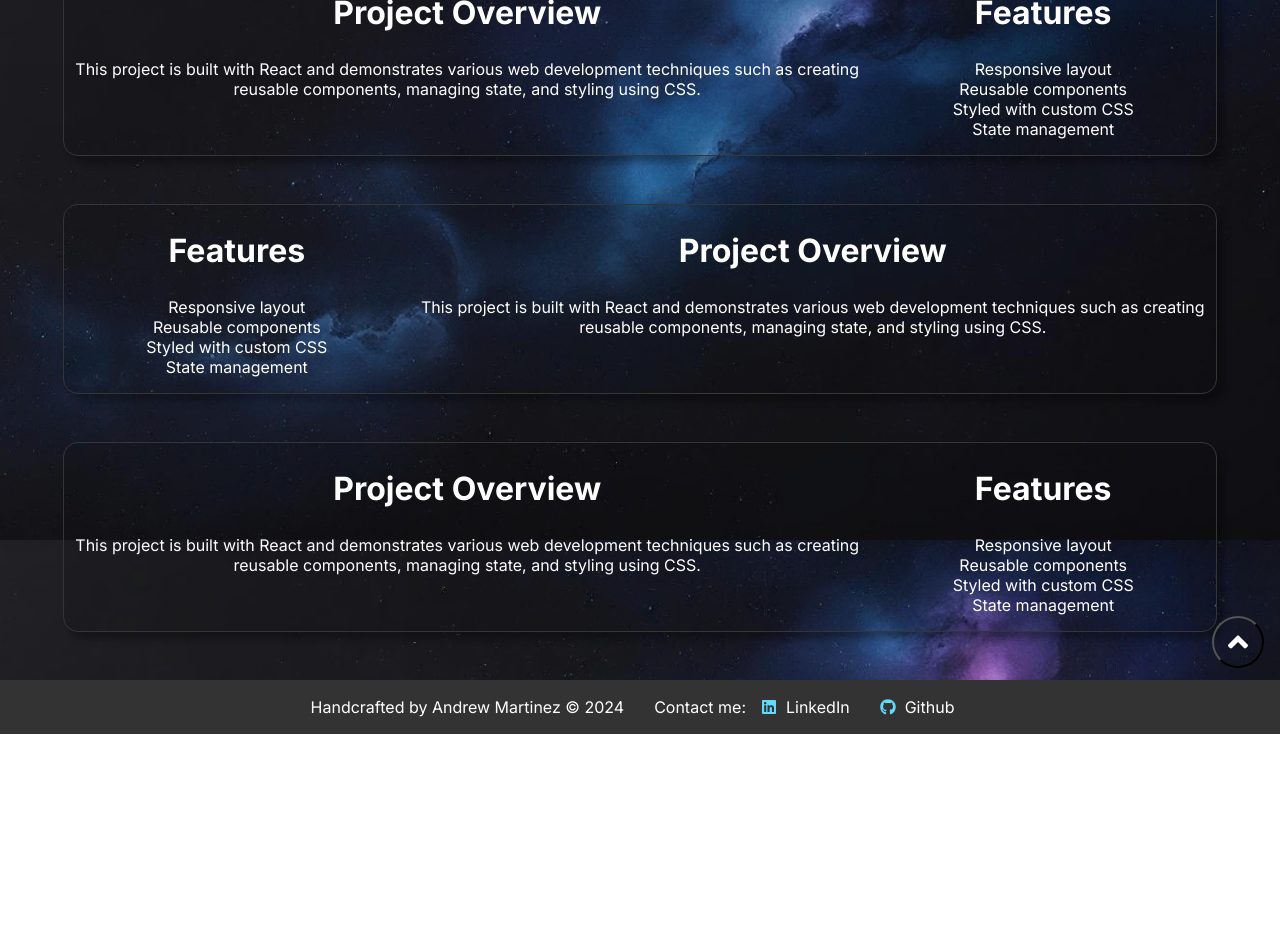
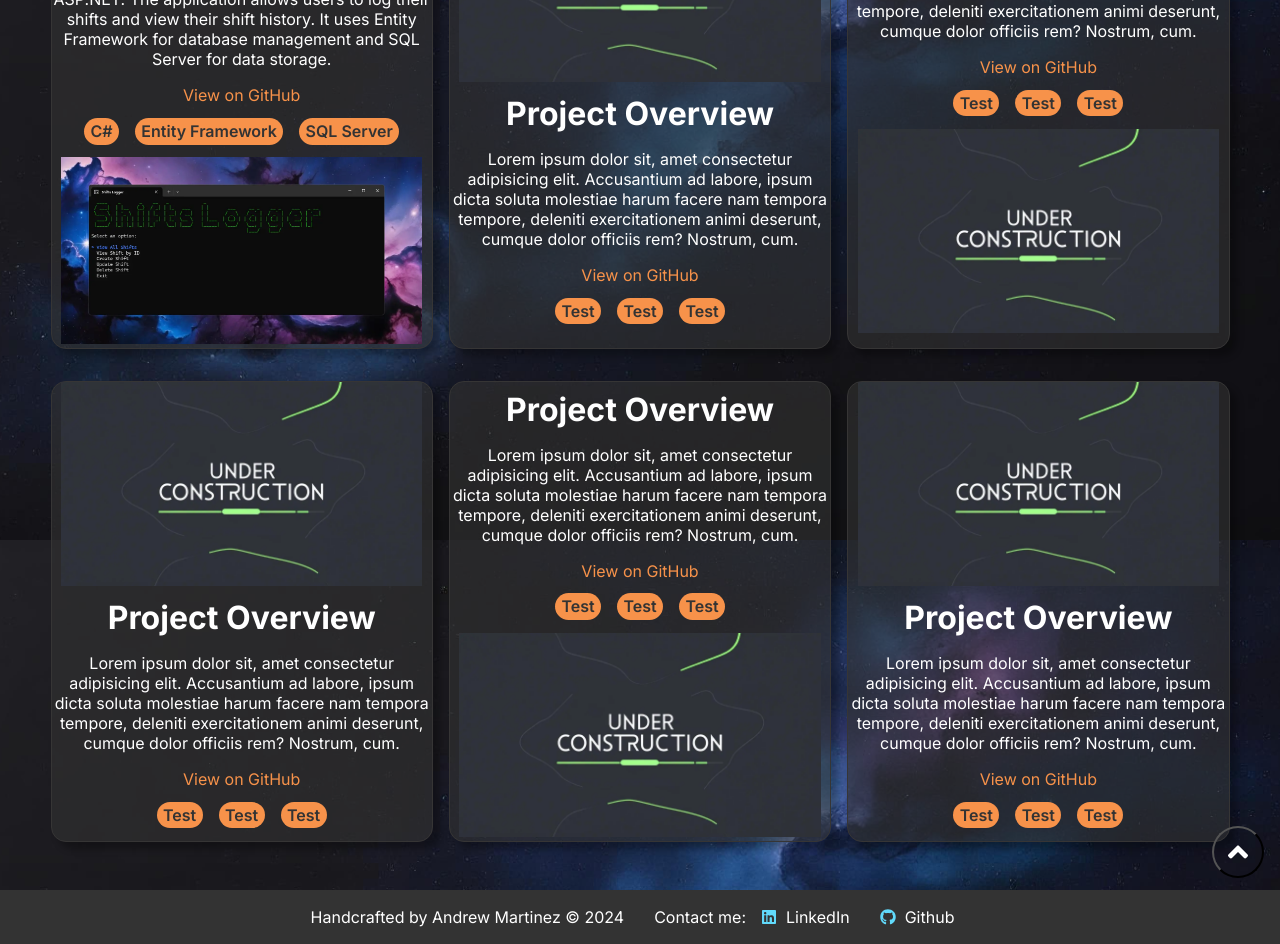
Before and after one commit to andymartinez1/Portfolio-React, a React (Vite) app: page /projects in a window 1280 px wide. Shown: the part 260-1204 px from the top of the page. Before the commit the page ends 994 px from the top, so only its background shows below. Built offline with nearby package versions, Linux system fonts and the light colour scheme; a web font is replaced by a local one.

Commit message:
Changing the projects section structure and adding some of my accomplished projects.

```diff
--- a/src/App.css
+++ b/src/App.css
@@ -79,12 +79,12 @@ p {
 
 .home-heading {
   font-size: 3rem;
-  font-weight: 400;
+  font-weight: 600;
   color: #f7924a;
 }
 
 .home-description {
-  font-size: 1.2rem;
+  font-size: 1.3rem;
 }
 
 /* ABOUT */
@@ -342,29 +342,58 @@ p {
 }
 
 /* PROJECTS */
+.projects {
+  margin: 1rem 0 3rem;
+  display: grid;
+  grid-template-columns: repeat(3, 1fr);
+  gap: 2rem 1rem;
+}
 
-.project-container {
-  background-color: rgb(0, 0, 0, 0.1);
-  margin-bottom: 3rem;
-  margin-left: auto;
-  margin-right: auto;
+.project-card {
+  background-color: rgba(51, 51, 51, 0.6);
   text-align: center;
   height: auto;
-  width: 90vw;
   border-radius: 15px;
   box-shadow: 7px 7px 7px rgba(0, 0, 0, 0.3);
   display: flex;
   justify-content: center;
+  align-items: center;
+  flex-direction: column;
   border: 0.1px solid #363535;
-  flex-wrap: wrap;
+}
+
+.project-link {
+  margin-bottom: 1rem;
+
+  & a {
+    text-decoration: none;
+    color: #f7924a;
+  }
+}
+
+.project-tags {
+  margin-bottom: 1rem;
+
+  & span {
+    margin: 0.5rem;
+    padding: 0.2rem 0.4rem;
+    background-color: #f7924a;
+    color: #333;
+    border-radius: 15px;
+    font-size: 1rem;
+    font-weight: 600;
+    transition: opacity 0.3s ease-in 0.3s;
+  }
 }
 
 .project-description {
-  width: 70%;
+  & h2 {
+    margin: 0.5rem 0 0 0;
+  }
 }
 
-.project-features {
-  width: 30%;
+.project-image img {
+  width: 95%;
 }
 
 .feature-list {
--- a/src/pages/Projects.jsx
+++ b/src/pages/Projects.jsx
@@ -1,67 +1,158 @@
 export default function Projects() {
   return (
     <section className="projects">
-      <h1 className="project-title">My Projects</h1>
-
-      <div className="project-container">
+      <div className="project-card">
         <div className="project-description">
-          <h2>Project Overview</h2>
+          <h2>Shifts Logger Console App</h2>
           <p>
-            This project is built with React and demonstrates various web
-            development techniques such as creating reusable components,
-            managing state, and styling using CSS.
+            This is a console app using both .NET and ASP.NET. The application
+            allows users to log their shifts and view their shift history. It
+            uses Entity Framework for database management and SQL Server for
+            data storage.
           </p>
         </div>
-
-        <div className="project-features">
-          <h2>Features</h2>
-          <ul className="feature-list">
-            <li className="feature-list-item">Responsive layout</li>
-            <li className="feature-list-item">Reusable components</li>
-            <li className="feature-list-item">Styled with custom CSS</li>
-            <li className="feature-list-item">State management</li>
-          </ul>
+        <div className="project-link">
+          <a href="https://github.com/andymartinez1/Shifts-Logger-App">
+            View on GitHub
+          </a>
+        </div>
+        <div className="project-tags">
+          <span>C#</span>
+          <span>Entity Framework</span>
+          <span>SQL Server</span>
+        </div>
+        <div className="project-image">
+          <img src="src/assets/img/projects/Shifts-Logger.webp" alt="Project" />
         </div>
       </div>
 
-      <div className="project-container">
-        <div className="project-features">
-          <h2>Features</h2>
-          <ul className="feature-list">
-            <li className="feature-list-item">Responsive layout</li>
-            <li className="feature-list-item">Reusable components</li>
-            <li className="feature-list-item">Styled with custom CSS</li>
-            <li className="feature-list-item">State management</li>
-          </ul>
+      <div className="project-card">
+        <div className="project-image">
+          <img
+            src="src/assets/img/projects/Under-Construction.webp"
+            alt="Project"
+          />
         </div>
         <div className="project-description">
           <h2>Project Overview</h2>
           <p>
-            This project is built with React and demonstrates various web
-            development techniques such as creating reusable components,
-            managing state, and styling using CSS.
+            Lorem ipsum dolor sit, amet consectetur adipisicing elit.
+            Accusantium ad labore, ipsum dicta soluta molestiae harum facere nam
+            tempora tempore, deleniti exercitationem animi deserunt, cumque
+            dolor officiis rem? Nostrum, cum.
           </p>
+        </div>
+        <div className="project-link">
+          <a href="#"> View on GitHub</a>
+        </div>
+        <div className="project-tags">
+          <span>Test</span>
+          <span>Test</span>
+          <span>Test</span>
         </div>
       </div>
 
-      <div className="project-container">
+      <div className="project-card">
         <div className="project-description">
           <h2>Project Overview</h2>
           <p>
-            This project is built with React and demonstrates various web
-            development techniques such as creating reusable components,
-            managing state, and styling using CSS.
+            Lorem ipsum dolor sit, amet consectetur adipisicing elit.
+            Accusantium ad labore, ipsum dicta soluta molestiae harum facere nam
+            tempora tempore, deleniti exercitationem animi deserunt, cumque
+            dolor officiis rem? Nostrum, cum.
           </p>
         </div>
+        <div className="project-link">
+          <a href="#"> View on GitHub</a>
+        </div>
+        <div className="project-tags">
+          <span>Test</span>
+          <span>Test</span>
+          <span>Test</span>
+        </div>
+        <div className="project-image">
+          <img
+            src="src/assets/img/projects/Under-Construction.webp"
+            alt="Project"
+          />
+        </div>
+      </div>
 
-        <div className="project-features">
-          <h2>Features</h2>
-          <ul className="feature-list">
-            <li className="feature-list-item">Responsive layout</li>
-            <li className="feature-list-item">Reusable components</li>
-            <li className="feature-list-item">Styled with custom CSS</li>
-            <li className="feature-list-item">State management</li>
-          </ul>
+      <div className="project-card">
+        <div className="project-image">
+          <img
+            src="src/assets/img/projects/Under-Construction.webp"
+            alt="Project"
+          />
+        </div>
+        <div className="project-description">
+          <h2>Project Overview</h2>
+          <p>
+            Lorem ipsum dolor sit, amet consectetur adipisicing elit.
+            Accusantium ad labore, ipsum dicta soluta molestiae harum facere nam
+            tempora tempore, deleniti exercitationem animi deserunt, cumque
+            dolor officiis rem? Nostrum, cum.
+          </p>
+        </div>
+        <div className="project-link">
+          <a href="#"> View on GitHub</a>
+        </div>
+        <div className="project-tags">
+          <span>Test</span>
+          <span>Test</span>
+          <span>Test</span>
+        </div>
+      </div>
+
+      <div className="project-card">
+        <div className="project-description">
+          <h2>Project Overview</h2>
+          <p>
+            Lorem ipsum dolor sit, amet consectetur adipisicing elit.
+            Accusantium ad labore, ipsum dicta soluta molestiae harum facere nam
+            tempora tempore, deleniti exercitationem animi deserunt, cumque
+            dolor officiis rem? Nostrum, cum.
+          </p>
+        </div>
+        <div className="project-link">
+          <a href="#"> View on GitHub</a>
+        </div>
+        <div className="project-tags">
+          <span>Test</span>
+          <span>Test</span>
+          <span>Test</span>
+        </div>
+        <div className="project-image">
+          <img
+            src="src/assets/img/projects/Under-Construction.webp"
+            alt="Project"
+          />
+        </div>
+      </div>
+
+      <div className="project-card">
+        <div className="project-image">
+          <img
+            src="src/assets/img/projects/Under-Construction.webp"
+            alt="Project"
+          />
+        </div>
+        <div className="project-description">
+          <h2>Project Overview</h2>
+          <p>
+            Lorem ipsum dolor sit, amet consectetur adipisicing elit.
+            Accusantium ad labore, ipsum dicta soluta molestiae harum facere nam
+            tempora tempore, deleniti exercitationem animi deserunt, cumque
+            dolor officiis rem? Nostrum, cum.
+          </p>
+        </div>
+        <div className="project-link">
+          <a href="#"> View on GitHub</a>
+        </div>
+        <div className="project-tags">
+          <span>Test</span>
+          <span>Test</span>
+          <span>Test</span>
         </div>
       </div>
     </section>
```
